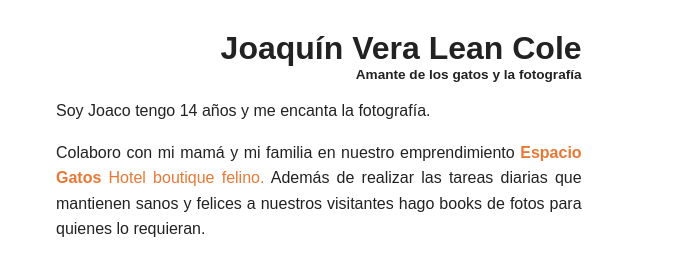
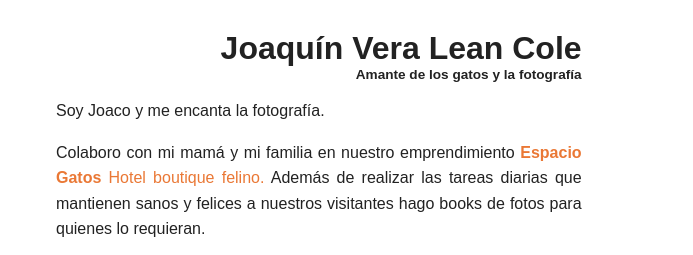
Before and after one commit to GonzaloFacundoLedesma/JoacoFotografia, a plain HTML site: page index.html in a window 1280 px wide. Shown: the part 858-1113 px from the top of the page, 0-693 px from the left. Drawn offline with Linux system fonts and the light colour scheme; a web font is replaced by a local one.

Commit message:
Sacar edad

```diff
--- a/index.html
+++ b/index.html
@@ -96,7 +96,7 @@
             <aside class="text-justify">
                 <h1 class="text-center text-lg-right">Joaquín Vera Lean Cole</h1>
                 <h5 class="text-center text-lg-right">Amante de los gatos y la fotografía</h5>
-                <p>Soy Joaco tengo 14 años y me encanta la fotografía.</p>
+                <p>Soy Joaco y me encanta la fotografía.</p>
 
                 <p>Colaboro con mi mamá y mi familia en nuestro emprendimiento <a href="https://www.espaciogatos.com.ar" target="_blank" style="color:var(--first-color); text-decoration: none;"><strong>Espacio Gatos</strong> Hotel boutique felino.</a> Además de realizar las tareas diarias que mantienen sanos y felices a nuestros visitantes hago books de fotos para quienes lo requieran.</p>
 
```
